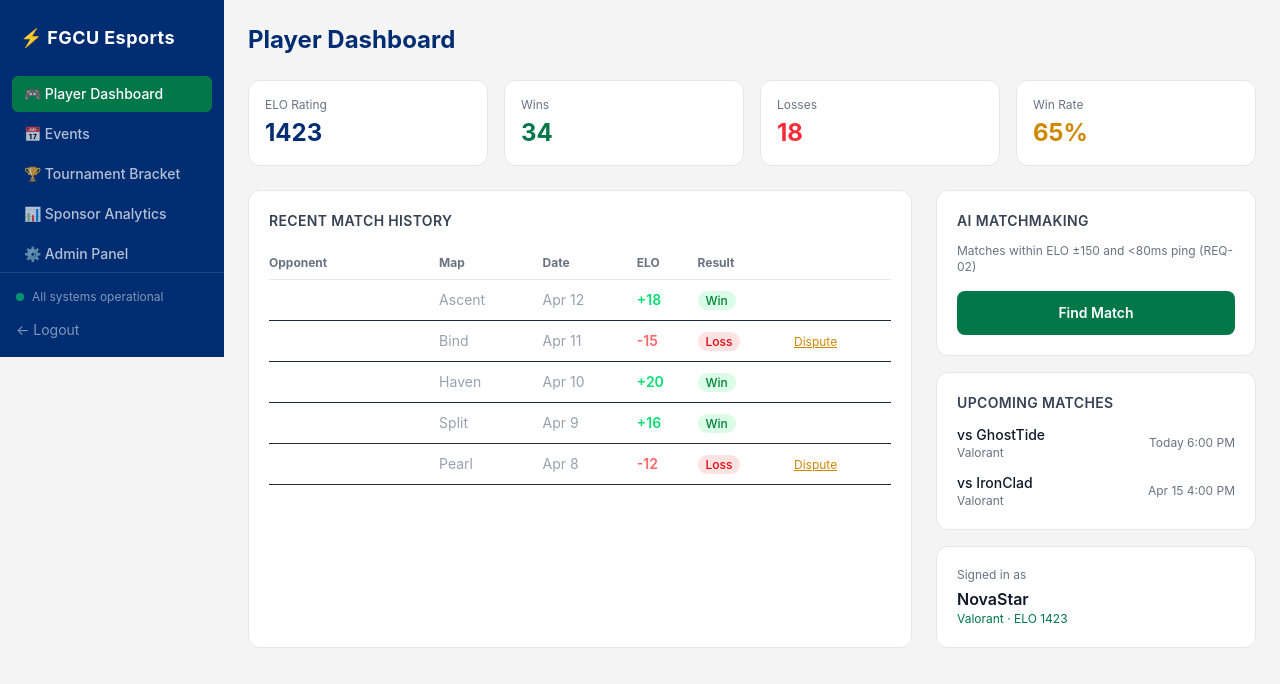
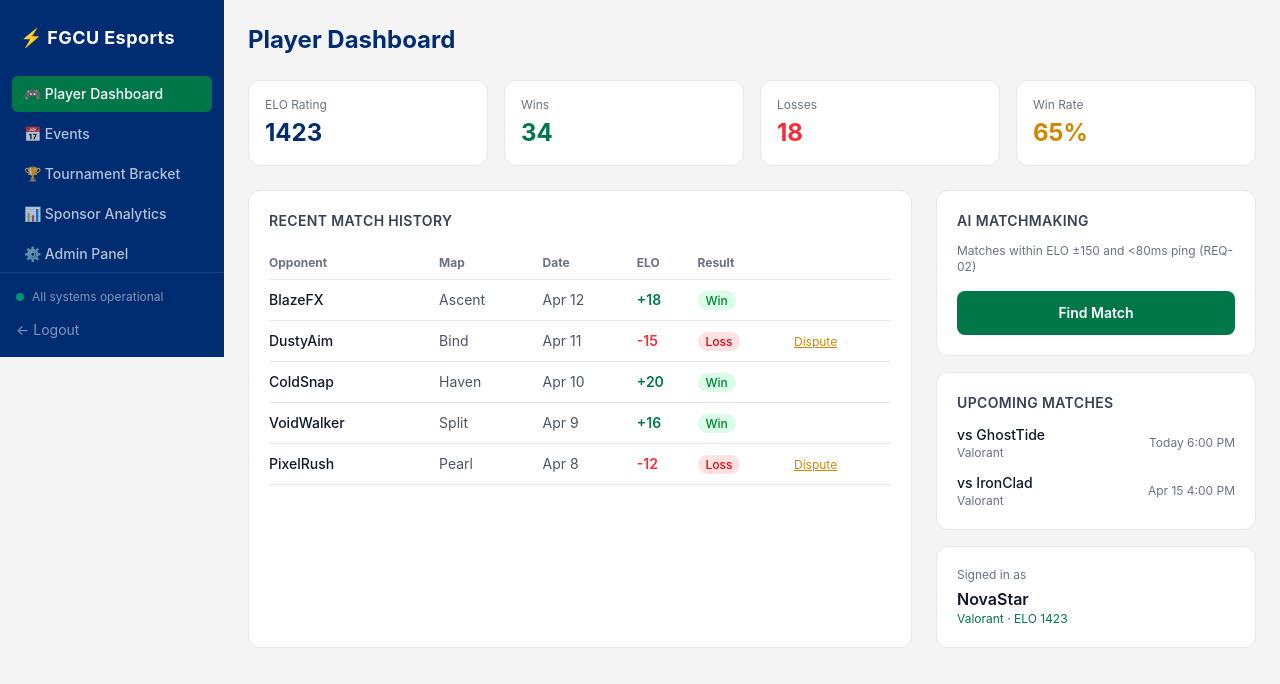
Before and after one commit to nixguin/repo-project, a React (Vite) app: page /dashboard in a window 1280 px wide. Shown: the top 684 px of the page. Built offline with nearby package versions, Linux system fonts and the light colour scheme.

Commit message:
fix: PlayerDashboard match history table - correct light theme row classes

```diff
--- a/src/pages/PlayerDashboard.tsx
+++ b/src/pages/PlayerDashboard.tsx
@@ -64,15 +64,15 @@ export default function PlayerDashboard() {
               {recentMatches.map((m) => (
                 <tr
                   key={m.id}
-                  className="border-b border-gray-800 hover:bg-gray-800/50 transition-colors"
+                  className="border-b border-gray-200 hover:bg-gray-50 transition-colors"
                 >
-                  <td className="py-2.5 text-white font-medium">
+                  <td className="py-2.5 text-gray-900 font-medium">
                     {m.opponent}
                   </td>
-                  <td className="py-2.5 text-gray-400">{m.map}</td>
-                  <td className="py-2.5 text-gray-400">{m.date}</td>
+                  <td className="py-2.5 text-gray-600">{m.map}</td>
+                  <td className="py-2.5 text-gray-600">{m.date}</td>
                   <td
-                    className={`py-2.5 font-semibold ${m.eloChange > 0 ? "text-green-400" : "text-red-400"}`}
+                    className={`py-2.5 font-semibold ${m.eloChange > 0 ? "text-fgcu-emerald" : "text-red-500"}`}
                   >
                     {m.eloChange > 0 ? `+${m.eloChange}` : m.eloChange}
                   </td>
```
